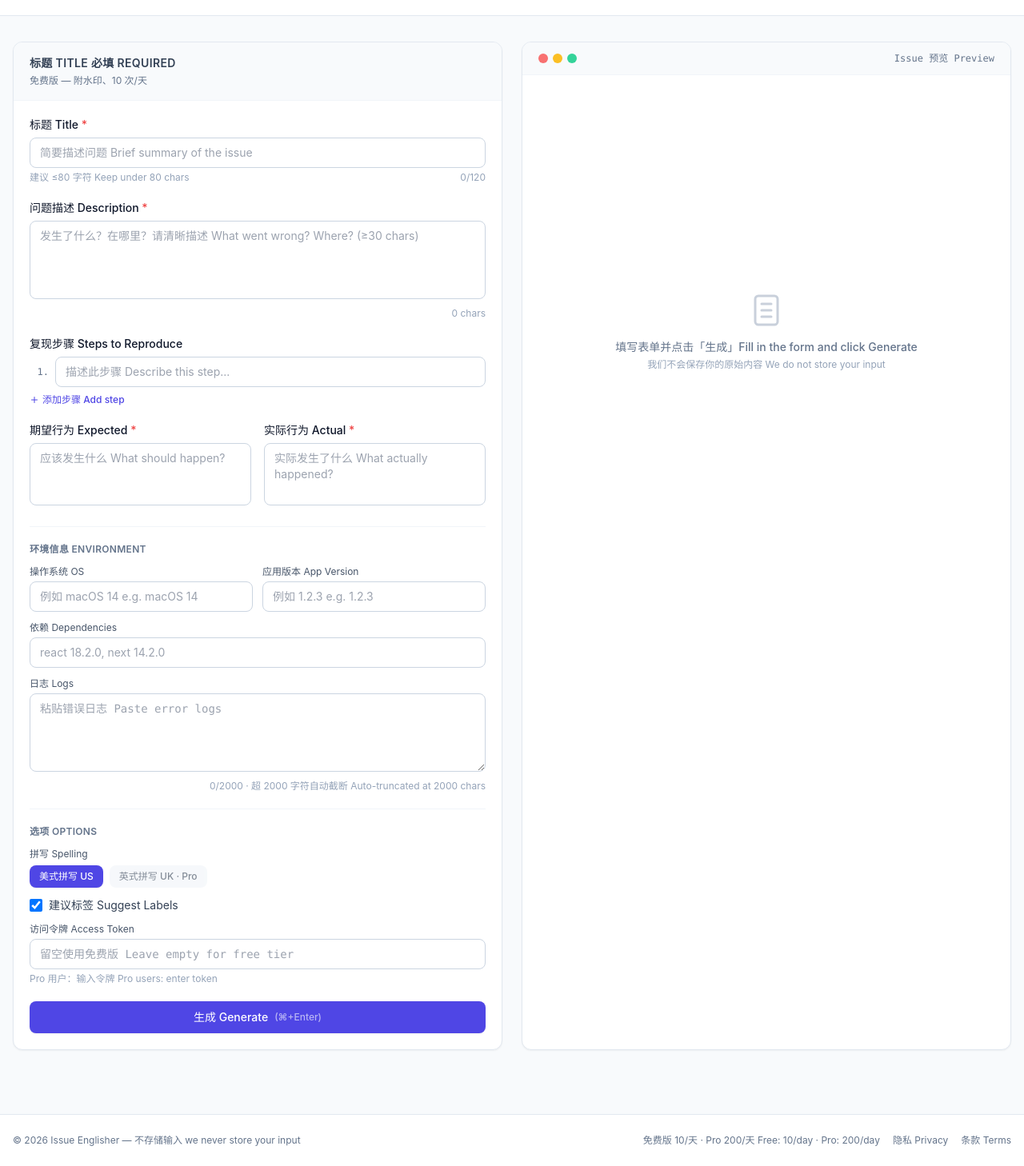
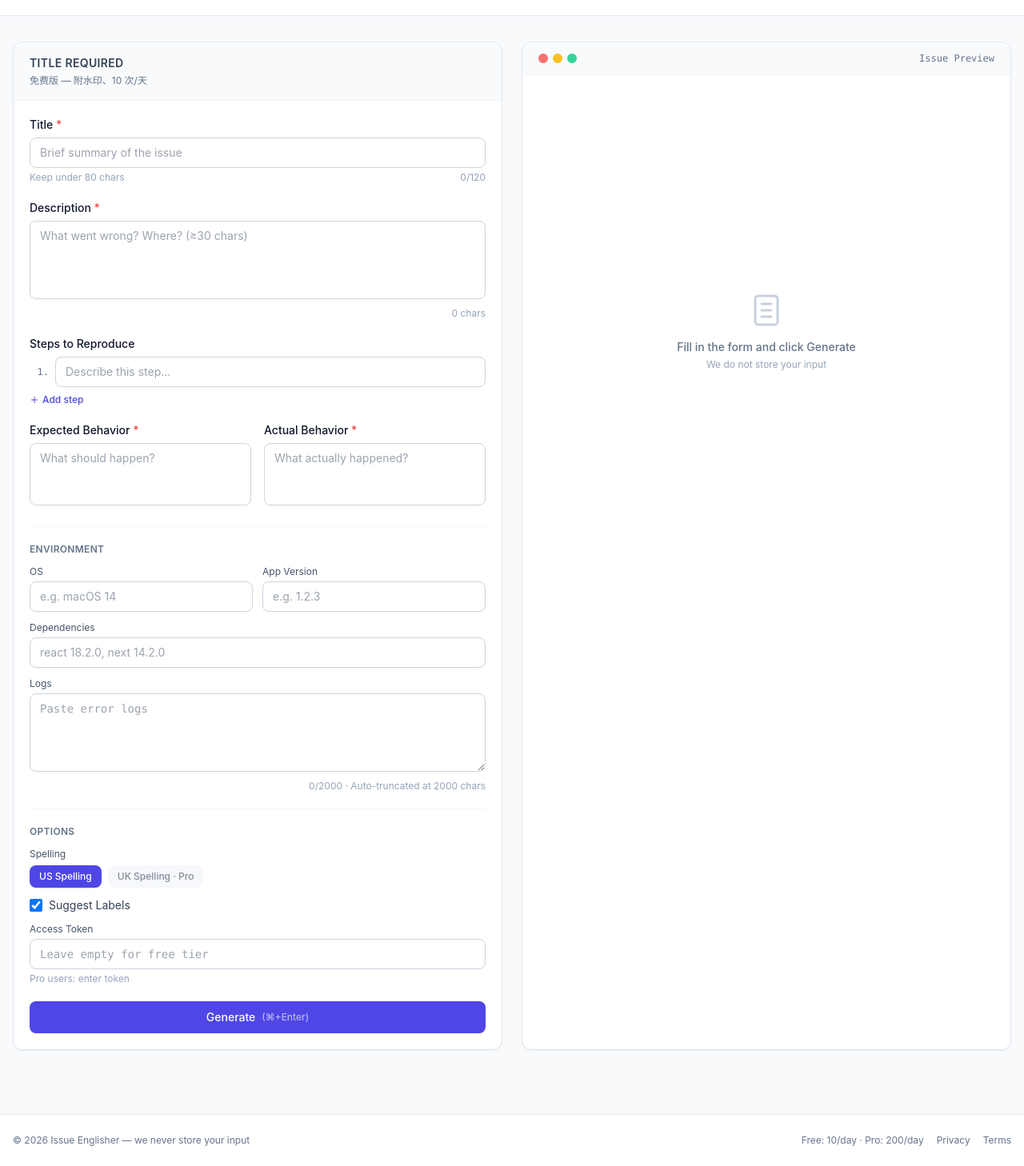
Before and after one commit to nice811/Issue-Englishe, a Next.js app: page / in a window 1280 px wide. Shown: the part 60-1518 px from the top of the page at 80% size. Built offline with nearby package versions, Linux system fonts and the light colour scheme.

Commit message:
fix: fix i18n language switch - restructure translation file

```diff
--- a/i18n/index.ts
+++ b/i18n/index.ts
@@ -4,7 +4,7 @@ export type Language = 'zh' | 'en'
 
 export function getText(lang: Language, path: string): string {
   const keys = path.split('.')
-  let result: any = translations
+  let result: any = translations[lang] || translations.zh
 
   for (const key of keys) {
     if (result && typeof result === 'object' && key in result) {
--- a/i18n/zh-en.json
+++ b/i18n/zh-en.json
@@ -1,66 +1,134 @@
 {
+  "zh": {
     "common": {
-    "generate": "生成 Generate",
-    "copy": "复制 Copy",
-    "download": "下载 .md Download",
-    "preview": "预览 Preview",
-    "usSpelling": "美式拼写 US",
-    "ukSpelling": "英式拼写 UK · Pro",
-    "suggestLabels": "建议标签 Suggest Labels",
-    "noDataStored": "我们不会保存你的原始内容 We do not store your input",
-    "usesRemaining": "次使用剩余 uses remaining today",
-    "upgrade": "升级 Pro Upgrade →",
-    "freeTierWatermark": "免费版 — 将附水印 Free tier — watermark will be added",
-    "proTierNoWatermark": "Pro 版 — 已去水印 Pro tier — watermark removed",
-    "loading": "生成中 Generating...",
-    "copied": "已复制 Copied!",
-    "required": "必填 Required",
-    "optional": "可选 Optional"
+      "generate": "生成",
+      "copy": "复制",
+      "download": "下载 .md",
+      "preview": "预览",
+      "usSpelling": "美式拼写",
+      "ukSpelling": "英式拼写 · Pro",
+      "suggestLabels": "建议标签",
+      "noDataStored": "我们不会保存你的原始内容",
+      "usesRemaining": "次使用剩余",
+      "upgrade": "升级 Pro →",
+      "freeTierWatermark": "免费版 — 将附水印",
+      "proTierNoWatermark": "Pro 版 — 已去水印",
+      "loading": "生成中...",
+      "copied": "已复制！",
+      "required": "必填",
+      "optional": "可选"
     },
     "form": {
-    "title": "标题 Title",
-    "titlePlaceholder": "简要描述问题 Brief summary of the issue",
-    "titleHint": "建议 ≤80 字符 Keep under 80 chars",
-    "description": "问题描述 Description",
-    "descriptionPlaceholder": "发生了什么？在哪里？请清晰描述 What went wrong? Where? (≥30 chars)",
-    "steps": "复现步骤 Steps to Reproduce",
-    "stepPlaceholder": "描述此步骤 Describe this step...",
-    "addStep": "添加步骤 Add step",
-    "expected": "期望行为 Expected",
-    "expectedPlaceholder": "应该发生什么 What should happen?",
-    "actual": "实际行为 Actual",
-    "actualPlaceholder": "实际发生了什么 What actually happened?",
-    "environment": "环境信息 Environment",
-    "os": "操作系统 OS",
-    "osPlaceholder": "例如 macOS 14 e.g. macOS 14",
-    "appVersion": "应用版本 App Version",
-    "versionPlaceholder": "例如 1.2.3 e.g. 1.2.3",
-    "dependencies": "依赖 Dependencies",
+      "title": "标题",
+      "titlePlaceholder": "简要描述问题",
+      "titleHint": "建议 ≤80 字符",
+      "description": "问题描述",
+      "descriptionPlaceholder": "发生了什么？在哪里？请清晰描述（≥30字符）",
+      "steps": "复现步骤",
+      "stepPlaceholder": "描述此步骤...",
+      "addStep": "添加步骤",
+      "expected": "期望行为",
+      "expectedPlaceholder": "应该发生什么？",
+      "actual": "实际行为",
+      "actualPlaceholder": "实际发生了什么？",
+      "environment": "环境信息",
+      "os": "操作系统",
+      "osPlaceholder": "例如 macOS 14",
+      "appVersion": "应用版本",
+      "versionPlaceholder": "例如 1.2.3",
+      "dependencies": "依赖",
       "depsPlaceholder": "react 18.2.0, next 14.2.0",
-    "logs": "日志 Logs",
-    "logsPlaceholder": "粘贴错误日志 Paste error logs",
-    "logsHint": "超 2000 字符自动截断 Auto-truncated at 2000 chars",
-    "options": "选项 Options",
-    "spelling": "拼写 Spelling",
-    "accessToken": "访问令牌 Access Token",
-    "tokenPlaceholder": "留空使用免费版 Leave empty for free tier",
-    "tokenHint": "Pro 用户：输入令牌 Pro users: enter token"
+      "logs": "日志",
+      "logsPlaceholder": "粘贴错误日志",
+      "logsHint": "超 2000 字符自动截断",
+      "options": "选项",
+      "spelling": "拼写",
+      "accessToken": "访问令牌",
+      "tokenPlaceholder": "留空使用免费版",
+      "tokenHint": "Pro 用户：输入令牌"
     },
     "preview": {
-    "title": "Issue 预览 Preview",
-    "emptyState": "填写表单并点击「生成」Fill in the form and click Generate",
-    "suggestedLabels": "建议标签 Suggested Labels"
+      "title": "Issue 预览",
+      "emptyState": "填写表单并点击「生成」",
+      "suggestedLabels": "建议标签"
     },
     "footer": {
-    "copyright": "© 2026 Issue Englisher — 不存储输入 we never store your input",
-    "freeProInfo": "免费版 10/天 · Pro 200/天 Free: 10/day · Pro: 200/day",
-    "privacy": "隐私 Privacy",
-    "terms": "条款 Terms"
+      "copyright": "© 2026 Issue Englisher — 不存储输入",
+      "freeProInfo": "免费版 10/天 · Pro 200/天",
+      "privacy": "隐私",
+      "terms": "条款"
     },
     "errors": {
-    "limitReached": "额度已达 Limit reached",
-    "rateLimited": "请求过多 Rate limited",
-    "requestFailed": "请求失败 Request failed",
-    "invalidToken": "令牌无效 Invalid token"
+      "limitReached": "额度已达",
+      "rateLimited": "请求过多",
+      "requestFailed": "请求失败",
+      "invalidToken": "令牌无效"
+    }
+  },
+  "en": {
+    "common": {
+      "generate": "Generate",
+      "copy": "Copy",
+      "download": "Download .md",
+      "preview": "Preview",
+      "usSpelling": "US Spelling",
+      "ukSpelling": "UK Spelling · Pro",
+      "suggestLabels": "Suggest Labels",
+      "noDataStored": "We do not store your input",
+      "usesRemaining": "uses remaining today",
+      "upgrade": "Upgrade Pro →",
+      "freeTierWatermark": "Free tier — watermark will be added",
+      "proTierNoWatermark": "Pro tier — watermark removed",
+      "loading": "Generating...",
+      "copied": "Copied!",
+      "required": "Required",
+      "optional": "Optional"
+    },
+    "form": {
+      "title": "Title",
+      "titlePlaceholder": "Brief summary of the issue",
+      "titleHint": "Keep under 80 chars",
+      "description": "Description",
+      "descriptionPlaceholder": "What went wrong? Where? (≥30 chars)",
+      "steps": "Steps to Reproduce",
+      "stepPlaceholder": "Describe this step...",
+      "addStep": "Add step",
+      "expected": "Expected Behavior",
+      "expectedPlaceholder": "What should happen?",
+      "actual": "Actual Behavior",
+      "actualPlaceholder": "What actually happened?",
+      "environment": "Environment",
+      "os": "OS",
+      "osPlaceholder": "e.g. macOS 14",
+      "appVersion": "App Version",
+      "versionPlaceholder": "e.g. 1.2.3",
+      "dependencies": "Dependencies",
+      "depsPlaceholder": "react 18.2.0, next 14.2.0",
+      "logs": "Logs",
+      "logsPlaceholder": "Paste error logs",
+      "logsHint": "Auto-truncated at 2000 chars",
+      "options": "Options",
+      "spelling": "Spelling",
+      "accessToken": "Access Token",
+      "tokenPlaceholder": "Leave empty for free tier",
+      "tokenHint": "Pro users: enter token"
+    },
+    "preview": {
+      "title": "Issue Preview",
+      "emptyState": "Fill in the form and click Generate",
+      "suggestedLabels": "Suggested Labels"
+    },
+    "footer": {
+      "copyright": "© 2026 Issue Englisher — we never store your input",
+      "freeProInfo": "Free: 10/day · Pro: 200/day",
+      "privacy": "Privacy",
+      "terms": "Terms"
+    },
+    "errors": {
+      "limitReached": "Limit reached",
+      "rateLimited": "Rate limited",
+      "requestFailed": "Request failed",
+      "invalidToken": "Invalid token"
     }
   }
+}
```
Lines whose indentation alone changed are shown as unchanged.
